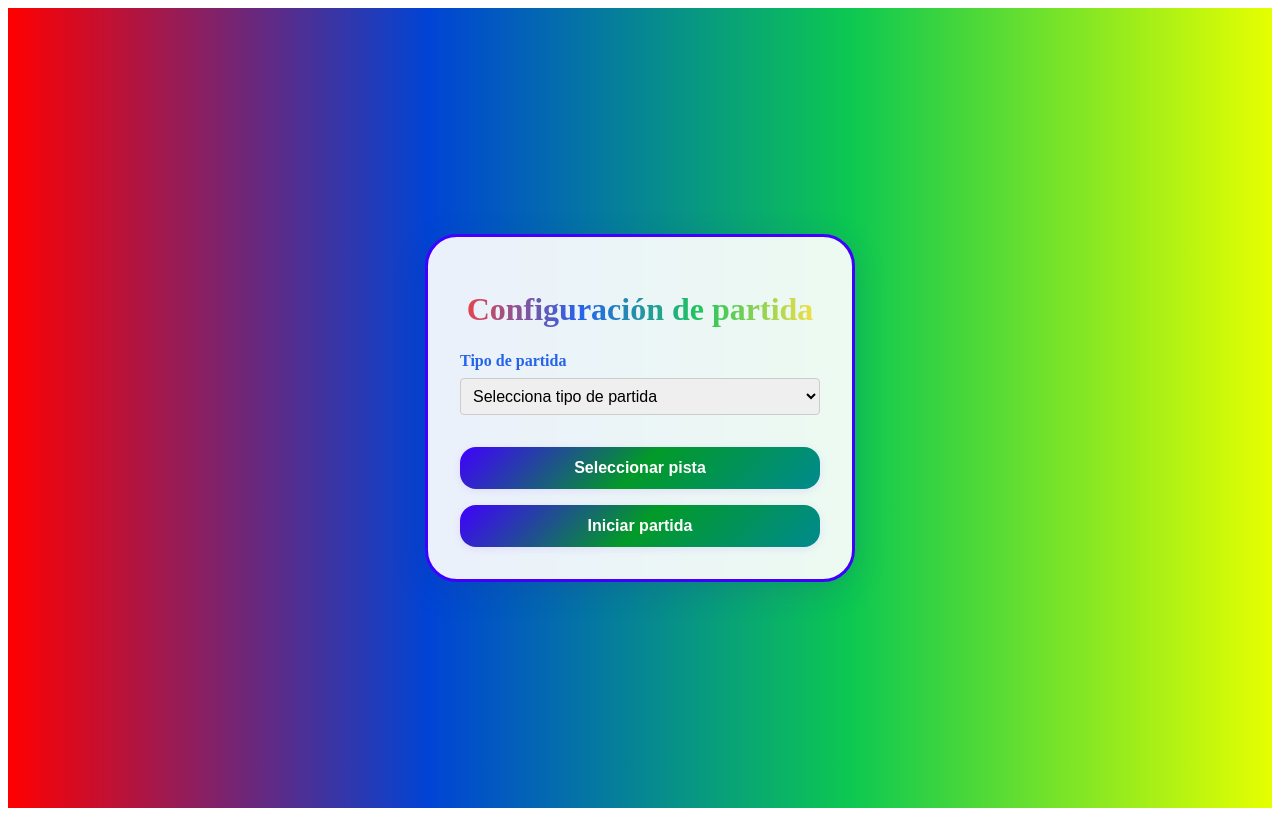
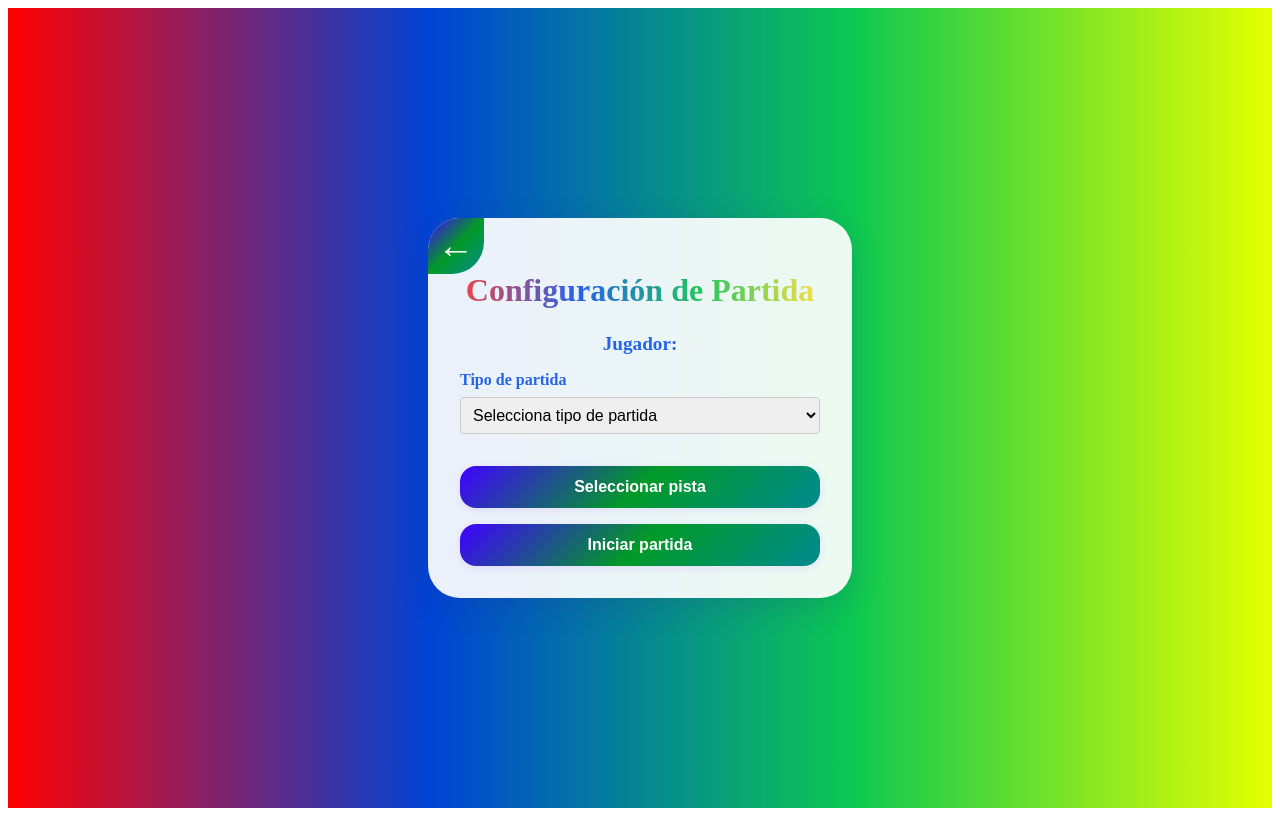
Before and after one commit to Duan-Espinoza/proyecto4_juegoKart, a React (Create React App) app in the folder client/: page /game-config in a window 1280 px wide. Built offline with nearby package versions, Linux system fonts and the light colour scheme.

Commit message:
Boton de volver

```diff
--- a/client/src/components/Auth.jsx
+++ b/client/src/components/Auth.jsx
@@ -15,7 +15,7 @@ export default function Autenticacion() {
     try {
       await registerPlayer(nickname);
       navigate('/game-config', {
-        state: { nickname },
+        state: { nickname }, // Pasar el nickname al siguiente componente
       });
     } catch (error) {
       console.error('Error al registrar el jugador:', error);
--- a/client/src/components/GameConfig.jsx
+++ b/client/src/components/GameConfig.jsx
@@ -1,6 +1,7 @@
 import React, { useState } from "react";
 import "../styles/GameConfig.css";
 import ComboBox from "./ui/Combobox";
+import { useLocation, useNavigate } from "react-router-dom";
 
 export default function GameConfig() {
   const [gameType, setGameType] = useState("");
@@ -8,6 +9,8 @@ export default function GameConfig() {
   const [track, setTrack] = useState("");
   const [laps, setLaps] = useState("");
   const [players, setPlayers] = useState("");
+  const { nickname } = useLocation().state || {}; // Obtener el nickname del estado de la ubicación
+  const navigate = useNavigate();
 
   const closeModal = () => setShowTrackModal(false);
 
@@ -30,7 +33,11 @@ export default function GameConfig() {
   return (
     <div className="config-bg">
       <div className="config-panel">
-        <h1 className="config-title">Configuración de partida</h1>
+        <button className="config-btn-getBack" onClick={() => navigate("/")}>
+          ←
+        </button>
+        <h1 className="config-title">Configuración de Partida</h1>
+        <p className="config-subtitle">Jugador: {nickname}</p>
 
         <div className="config-field">
           <ComboBox value={gameType} onChange={setGameType} />
--- a/client/src/styles/GameConfig.css
+++ b/client/src/styles/GameConfig.css
@@ -16,11 +16,11 @@
   max-width: 360px;
   width: 100%;
   text-align: center;
-  border: 3px solid #4000ff;
+  border: 0px solid #4000ff;
   position: relative;
   z-index: 1;
 }
-
+/* Posicionar al lado del botón de retroceso */
 .config-title {
   font-size: 2rem;
   font-weight: 900;
@@ -104,3 +104,65 @@
   max-width: 400px;
   box-shadow: 0 4px 20px rgba(0,0,0,0.2);
 }
+.config-modal h2 {
+  font-size: 1.5rem;
+  margin-bottom: 1rem;
+  color: #4000ff;
+}
+.config-modal p {
+  font-size: 1rem;
+  margin-bottom: 1.5rem;
+  color: #333;
+}
+.config-modal button {
+  background: #4000ff;
+  color: white;
+  border: none;
+  padding: 0.75rem 1.5rem;
+  border-radius: 0.75rem;
+  cursor: pointer;
+  font-size: 1rem;
+  transition: background-color 0.2s, transform 0.2s;
+}
+.config-modal button:hover {
+  background: #3500cc;
+  transform: translateY(-2px);
+}
+/* Tomar toda la esquina del marco */
+.config-btn-getBack {
+  position: absolute;
+  top: 0;
+  left: 0;
+  width: 3.5rem;
+  height: 3.5rem;
+  background: linear-gradient(135deg, #4000ff, #029a28, #008a8f);
+  border: none;
+  color: #fff;
+  font-size: 2.3rem;
+  cursor: pointer;
+  padding: 0;
+  display: flex;
+  align-items: center;
+  justify-content: center;
+  transition: color 0.2s, background 0.2s;
+  border-top-left-radius: 2rem;
+  border-bottom-right-radius: 2rem;
+}
+
+.config-btn-getBack:hover {
+  color: #3500cc;
+}
+
+.config-btn-getBack i {
+  pointer-events: none;
+}
+.config-btn-getBack:focus {
+  outline: none;
+}
+
+.config-subtitle {
+  font-size: 1.2rem;
+  font-weight: 600;
+  color: #2563eb;
+  margin-bottom: 1rem;
+}
```
